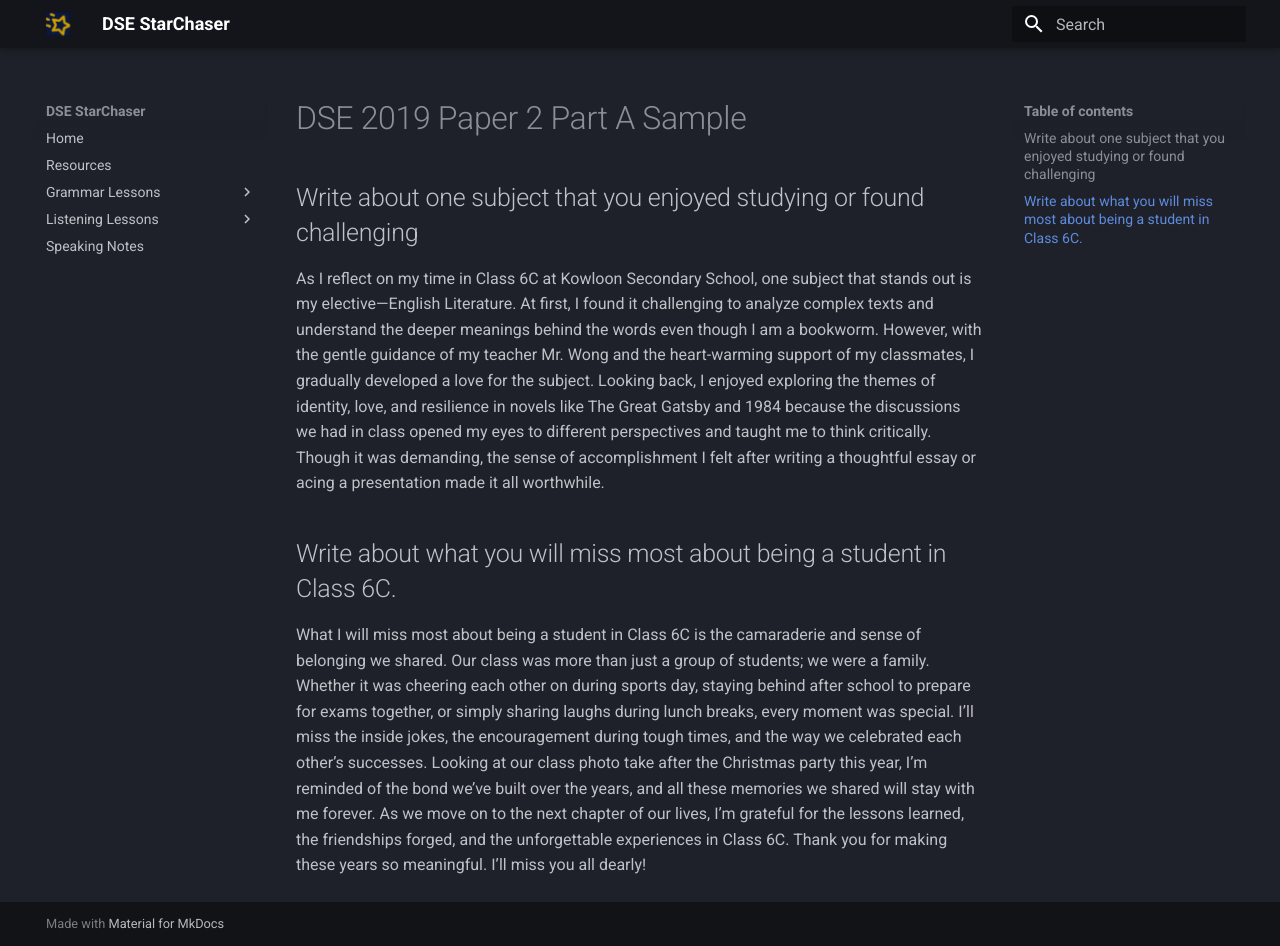
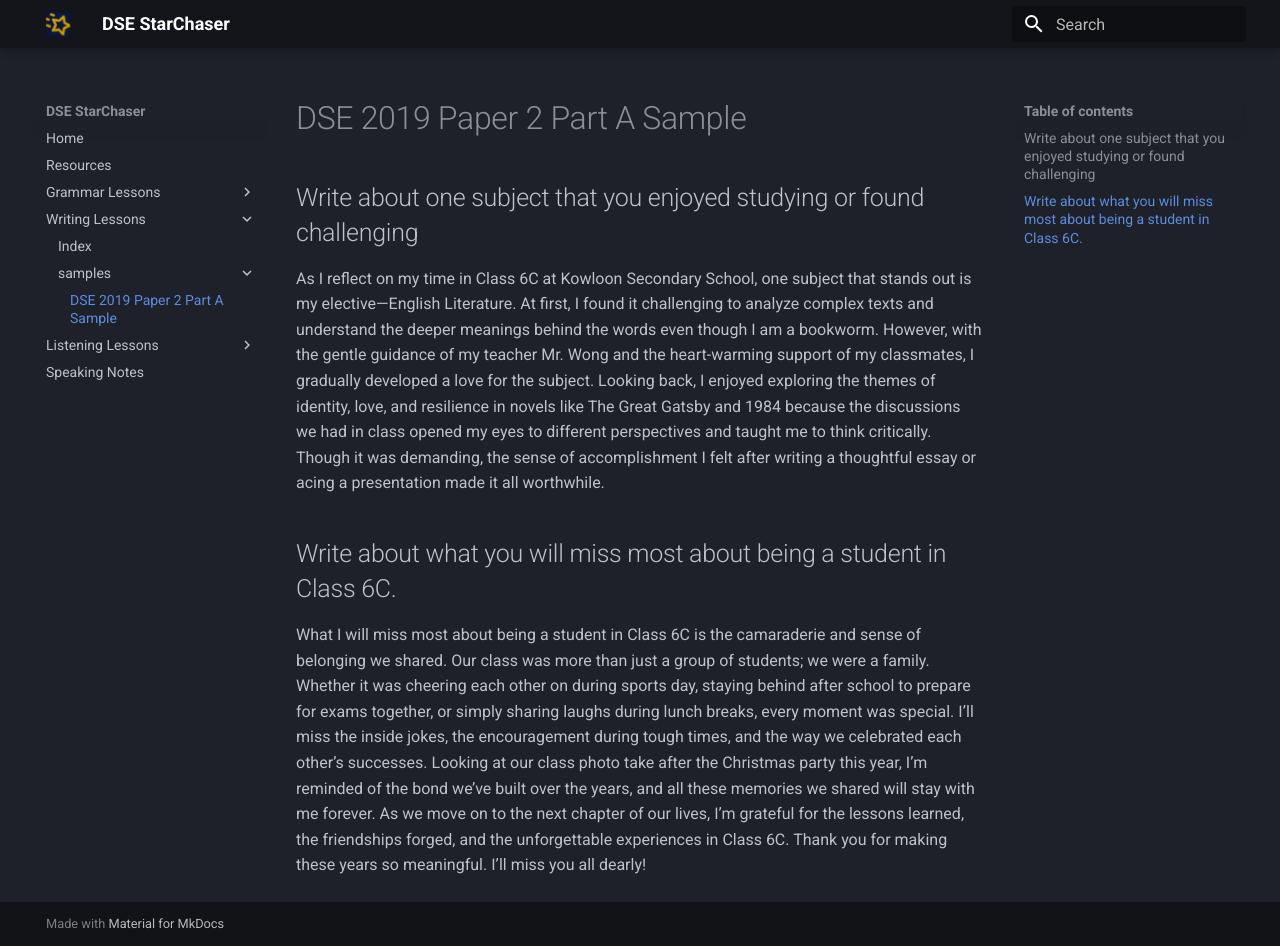
Before and after one commit to louiskwt/starchaser-portal, an MkDocs documentation site: the page built from docs/writing/samples/2019_partA.md, in a window 1280 px wide and 946 px high. Built offline with MkDocs 1.6.1 and Material for MkDocs 9.7.7, drawn with Linux system fonts in a browser that asks for light colours.

Commit message:
updated nav structure

```diff
--- a/mkdocs.yml
+++ b/mkdocs.yml
@@ -15,6 +15,10 @@ nav:
   - Resources: resources/index.md
   - Grammar Lessons:
       - grammar/index.md
+  - Writing Lessons:
+      - writing/index.md
+      - samples:
+        - writing/samples/2019_partA.md
   - Listening Lessons:
       - listening/index.md
   - Speaking Notes: speaking/index.md
```
